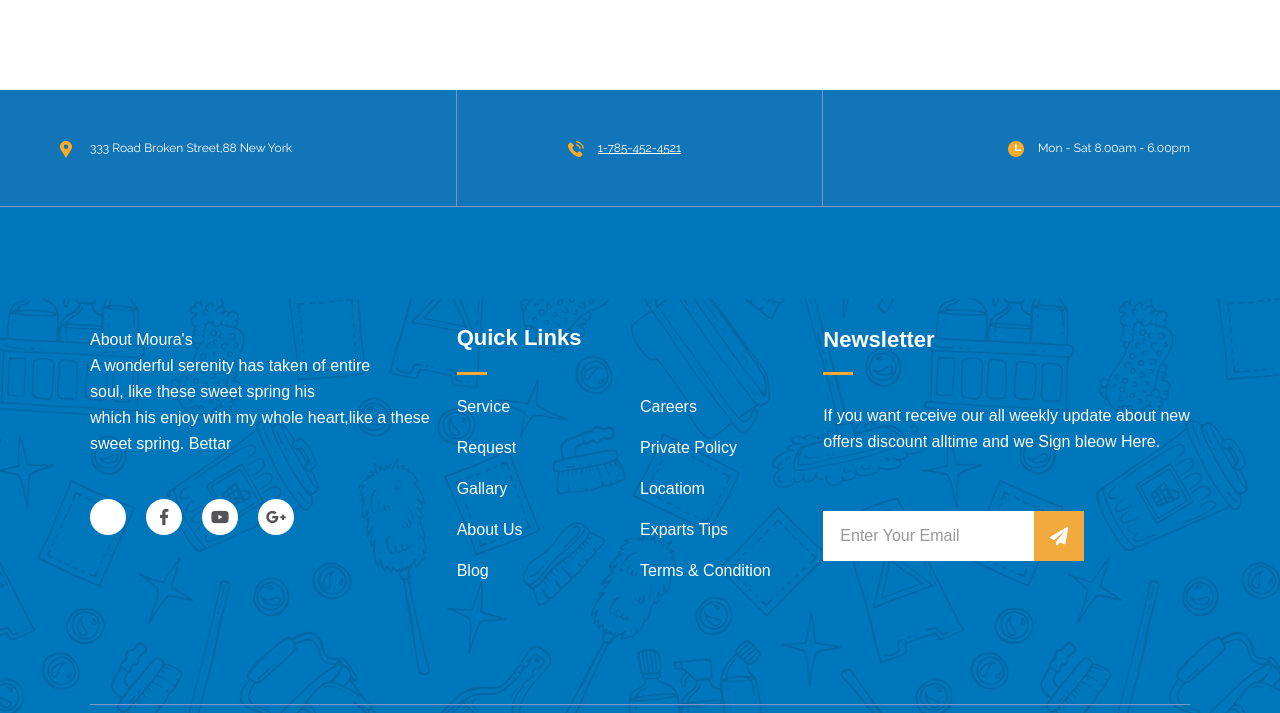
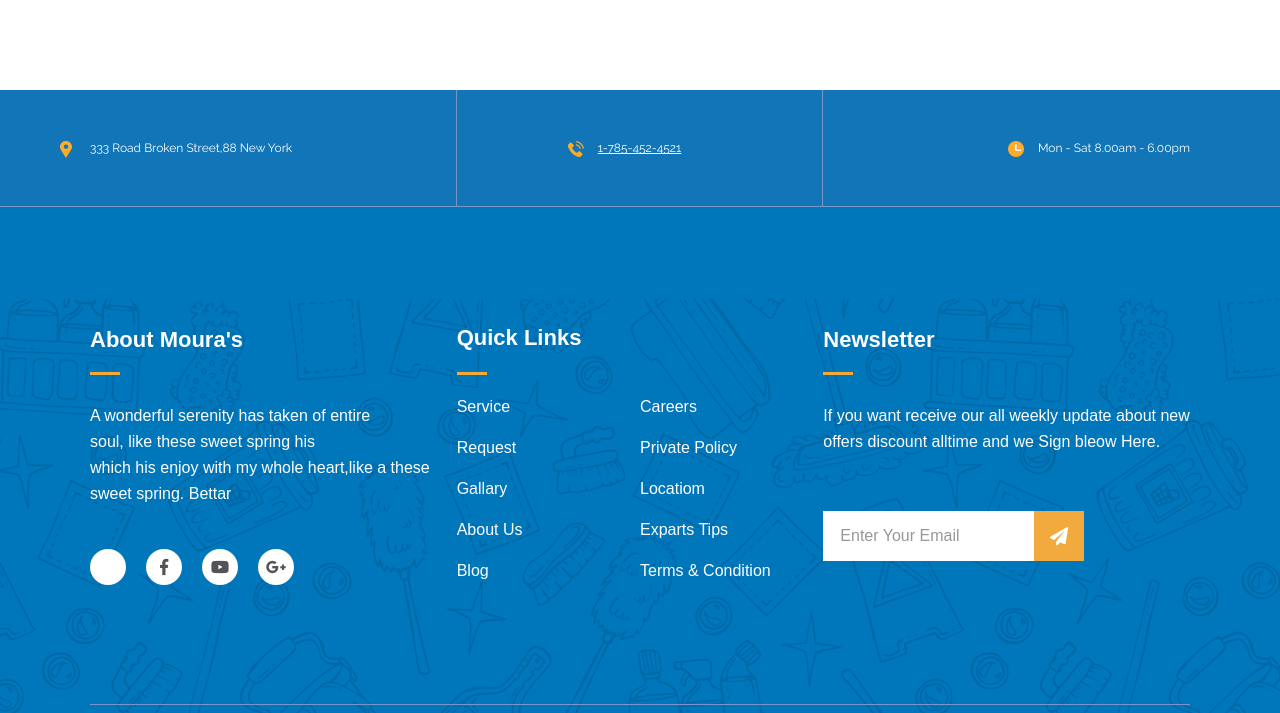
Before and after one commit to VictoriaTorry/Kolyas-website, a plain HTML site: page index.html in a window 1280 px wide. Shown: the part 7610-8323 px from the top of the page. Drawn offline with Linux system fonts and the light colour scheme.

Commit message:
Update index.html

```diff
--- a/index.html
+++ b/index.html
@@ -360,7 +360,7 @@
         <div class="container">
             <div class="footer__inner">
                 <div class="footer__inner-column1">
-                     <h2 class="footer__title">About Moura's</h2>
+                     <h2 class="footer_title">About Moura's</h2>
                      <p>A wonderful serenity has taken of entire<br>
                      soul, like these sweet spring his<br> which his
                      enjoy with my whole heart,like a these<br>
```
